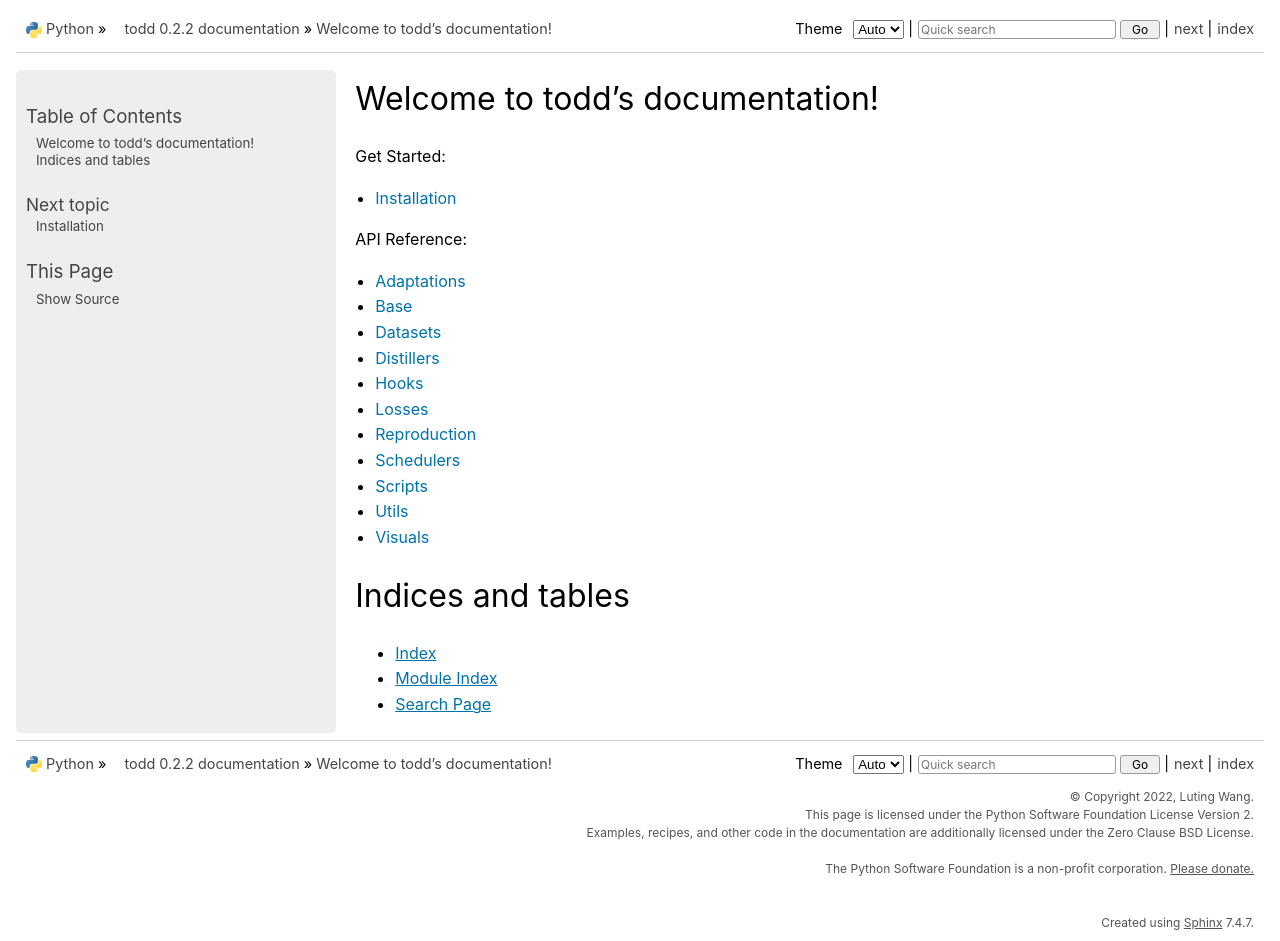
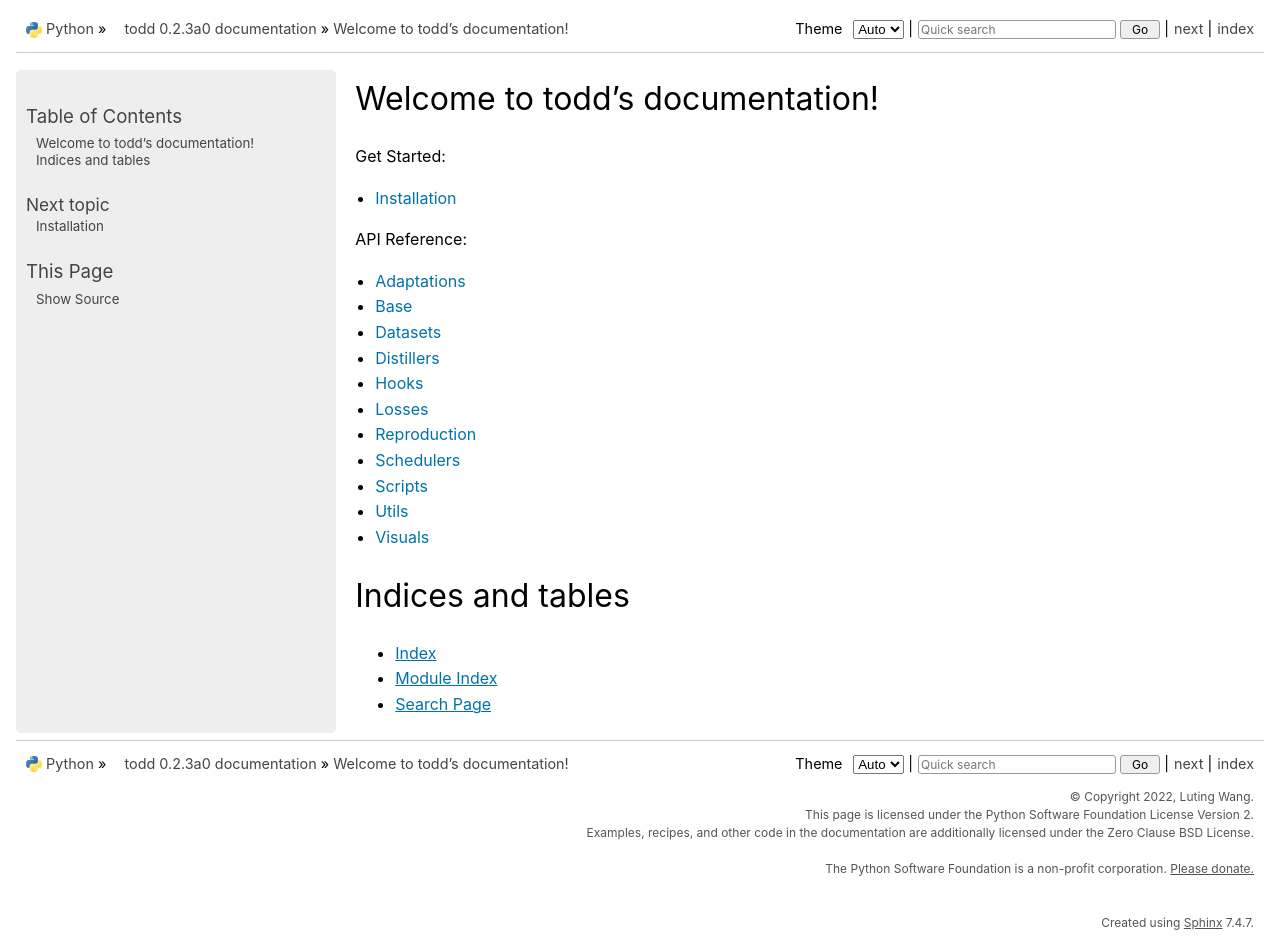
Before and after one commit to LutingWang/todd, a Sphinx documentation site: the page built from docs/source/index.rst, in a window 1280 px wide and 941 px high. Built offline with Sphinx 7.4.7, drawn with Linux system fonts in a browser that asks for light colours.

Commit message:
bump: version 0.2.2 → 0.2.3a0

```diff
--- a/docs/source/conf.py
+++ b/docs/source/conf.py
@@ -7,7 +7,7 @@
 copyright = '2022, Luting Wang'
 author = 'Luting Wang'
 
-release = '0.2.2'
+release = '0.2.3a0'
 
 extensions = [
     'sphinx.ext.autodoc',
--- a/pyproject.toml
+++ b/pyproject.toml
@@ -4,7 +4,7 @@
 
 [project]
 name = 'todd_ai'
-version = '0.2.2'
+version = '0.2.3a0'
 description = 'Toolkit for Object Detection Distillation'
 readme = 'README.md'
 requires-python = '>=3.6'
@@ -159,7 +159,7 @@
 
 [tool.commitizen]
 name = 'cz_conventional_commits'
-version = "0.2.2"
+version = "0.2.3a0"
 tag_format = 'v$version'
 version_files = [
     'pyproject.toml:^version',
```
Also changed, not shown: CHANGELOG.md (+7 -0 lines), 1 other file.
